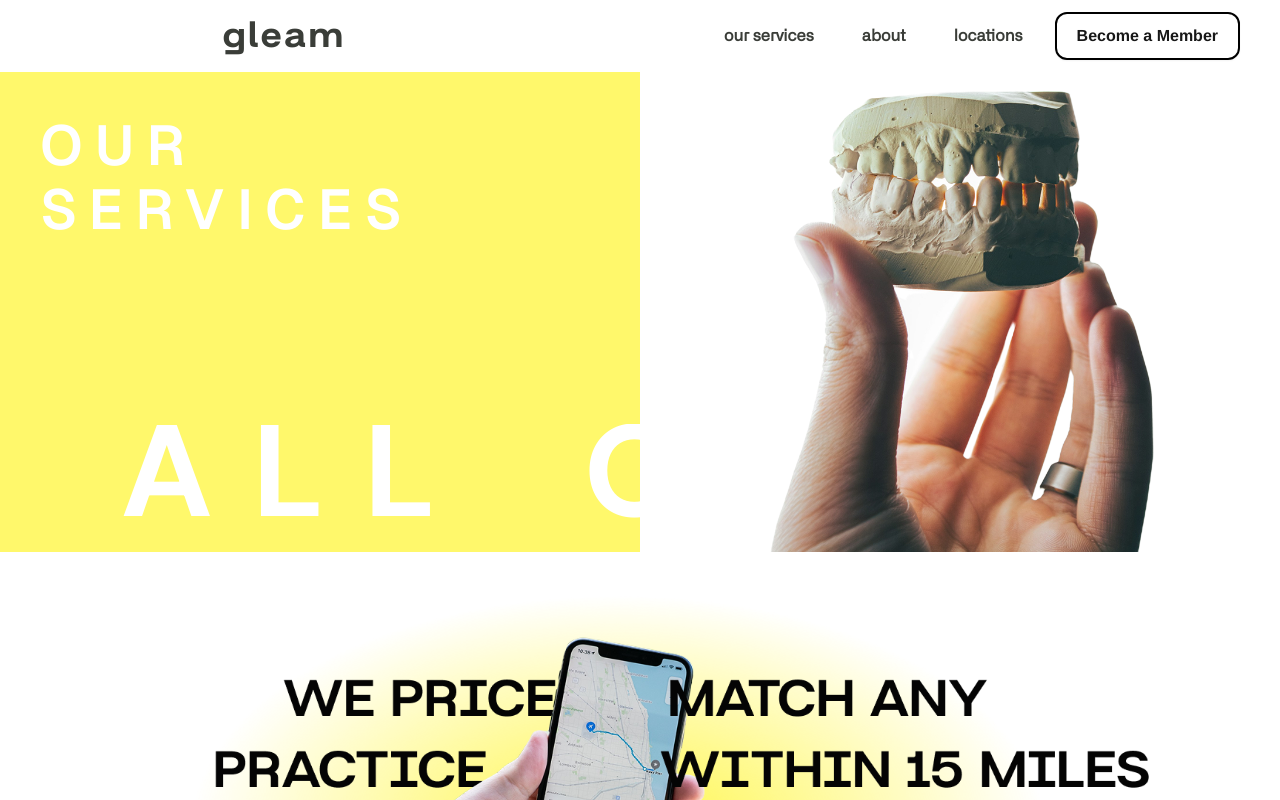
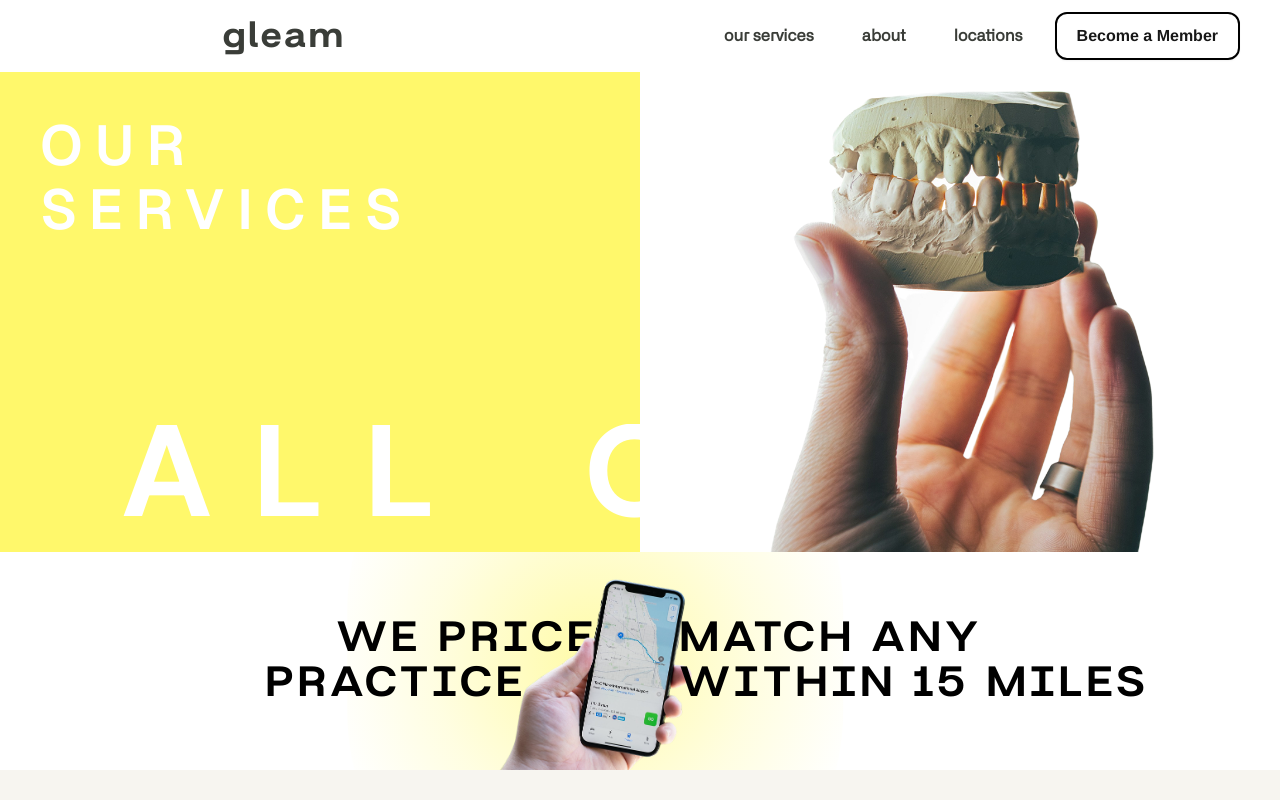
Before and after one commit to rohit-vue/Gleam, a Next.js app: page /services in a window 1280 px wide. Shown: the top 800 px of the page. Built offline with nearby package versions, Linux system fonts and the light colour scheme.

Commit message:
reverse the hero girl image, added space b/w the result text and remove the img and made the actual content at servicehero page

```diff
--- a/src/components/CatchEarlyResultsSection.tsx
+++ b/src/components/CatchEarlyResultsSection.tsx
@@ -87,13 +87,13 @@ export function CatchEarlyResultsSection() {
       >
         <h2
           id="results-heading"
-          className="pointer-events-none absolute left-1/2 top-2 z-0 w-full max-w-[100vw] -translate-x-1/2 select-none px-1 text-center text-[clamp(3rem,16vw,12.5rem)] font-bold uppercase leading-[0.82] tracking-[0.03em] text-black sm:top-1 sm:px-3 sm:leading-[0.84] sm:tracking-[0.05em] md:top-0 md:tracking-[0.065em] lg:leading-[0.85] lg:tracking-[0.08em]"
+          className="pointer-events-none absolute left-[calc(50%+0.1em)] top-2 z-0 w-full max-w-[100vw] -translate-x-1/2 select-none  text-center text-[clamp(3rem,16vw,12.5rem)] font-bold uppercase leading-[0.82] tracking-[0.03em] text-black sm:top-1   sm:leading-[0.84] sm:tracking-[0.05em] md:top-0  md:tracking-[0.065em]  lg:leading-[0.85] lg:tracking-[0.2em]"
         >
           Results
         </h2>
         <h2
           aria-hidden
-          className="pointer-events-none absolute left-1/2 top-2 z-20 w-full max-w-[100vw] -translate-x-1/2 select-none px-1 text-center text-[clamp(3rem,16vw,12.5rem)] font-bold uppercase leading-[0.82] tracking-[0.03em] text-black sm:top-1 sm:px-3 sm:leading-[0.84] sm:tracking-[0.05em] md:top-0 md:tracking-[0.065em] lg:leading-[0.85] lg:tracking-[0.08em]"
+          className="pointer-events-none absolute left-[calc(50%+0.1em)] top-2 z-20 w-full max-w-[100vw] -translate-x-1/2 select-none  text-center text-[clamp(3rem,16vw,12.5rem)] font-bold uppercase leading-[0.82] tracking-[0.03em] text-black sm:top-1   sm:leading-[0.84] sm:tracking-[0.05em] md:top-0  md:tracking-[0.065em]  lg:leading-[0.85] lg:tracking-[0.2em]"
         >
           <span className="text-transparent">R</span>
           <span>E</span>
--- a/src/components/Hero.tsx
+++ b/src/components/Hero.tsx
@@ -54,7 +54,7 @@ export function Hero() {
               className="ml-auto w-full max-lg:aspect-square lg:h-[632px] lg:max-w-[min(100%,580px)] xl:max-w-[640px]"
             />
             <div
-              className="absolute bottom-0 right-0 z-10 ml-auto flex w-full items-end lg:max-w-[min(100%,580px)] xl:max-w-[640px] -mr-[calc((100vw-min(100vw,80rem))/2+0.75rem)] sm:-mr-[calc((100vw-min(100vw,80rem))/2+1.5rem)]"
+              className="absolute bottom-0 right-0 z-10 ml-auto flex w-full items-end lg:max-w-[min(100%,580px)] xl:max-w-[640px]"
               role="img"
               aria-label="Woman holding a card"
             >
--- a/src/components/ServicesHero.tsx
+++ b/src/components/ServicesHero.tsx
@@ -58,15 +58,66 @@ export function ServicesHero() {
         </div>
       </div>
 
-      <div className="relative aspect-[1728/527] w-full overflow-hidden bg-white">
-        <Image
-          src="/assets/Price Match.png"
-          alt="We price match any practice within 15 miles"
-          fill
-          className="object-cover object-top"
-          sizes="100vw"
-          priority
-        />
+      <div
+        className="relative w-full overflow-hidden bg-white [--block-shift:1rem] [--line-size:0.8rem] [--line2-mt:0.1rem] [--phone-w:7.25rem] [--text-gap:0.25rem] min-h-[clamp(-6rem,34vw,57rem)] sm:[--block-shift:1.75rem] sm:[--line-size:1rem] sm:[--phone-w:9rem] sm:[--text-gap:0.35rem] md:[--block-shift:3.25rem] md:[--line-size:1.35rem] md:[--line2-mt:0.15rem] md:[--phone-w:11.5rem] md:[--text-gap:0.45rem] md:min-h-[clamp(1rem,22vw,57rem)] lg:min-h-[clamp(1rem,17vw,57rem)] lg:[--block-shift:clamp(-13rem,3.5vw,34.5rem)] lg:[--line-size:clamp(1.75rem,3.6vw,3.25rem)] lg:[--phone-w:15.5rem] lg:[--text-gap:0.35rem]"
+        aria-labelledby="price-match-heading"
+      >
+        <h2 id="price-match-heading" className="sr-only">
+          We price match any practice within 15 miles
+        </h2>
+
+        <div className="relative mx-auto min-h-[inherit] w-full max-w-6xl px-6 lg:px-10 xl:max-w-7xl xl:px-12">
+        <div className="absolute inset-0 -translate-x-[var(--block-shift)]">
+          {/* Layer 1: background glow */}
+          <div
+            aria-hidden
+            className="pointer-events-none absolute left-1/2 top-1/2 z-0 h-[calc(var(--phone-w)*2.4)] w-[calc(var(--phone-w)*2)] -translate-x-1/2 -translate-y-1/2 rounded-full bg-[radial-gradient(circle,rgba(255,248,107,0.6)_0%,rgba(255,248,107,0.2)_42%,transparent_70%)]"
+          />
+
+        {/* Layer 2: left text (lower z) */}
+        <div
+          aria-hidden
+          className="absolute bottom-0 left-0 right-[calc(43%+var(--phone-w)/2+var(--text-gap))] top-0 z-[1] flex flex-col justify-center items-end gap-[var(--line2-mt)] px-2 sm:px-4 md:px-6 lg:px-8"
+        >
+          <div className="lg:translate-x-[75px] md:translate-x-[58px] translate-x-[39px] text-right">
+            <p className="whitespace-nowrap font-britanica-black text-[length:var(--line-size)]  uppercase leading-[0.92] tracking-[0.05em] text-black sm:tracking-[0.07em] md:tracking-[0.09em] lg:tracking-[0.11em]">
+              WE PRICE
+            </p>
+          </div>
+          <div className="translate-x-[1.25em] text-right sm:translate-x-[2.75em] md:translate-x-[1.75em] lg:translate-x-[0.25em]">
+            <p className="whitespace-nowrap font-britanica-black text-[length:var(--line-size)]  uppercase leading-[0.92] tracking-[0.05em] text-black sm:tracking-[0.07em] md:tracking-[0.09em] lg:tracking-[0.11em]">
+              PRACTICE
+            </p>
+          </div>
+        </div>
+
+        {/* Layer 3: right text (higher z than left, still behind phone) */}
+        <div
+          aria-hidden
+          className="absolute bottom-0 left-[calc(42%+var(--phone-w)/2+var(--text-gap))] lg:left-[calc(44%+var(--phone-w)/2+var(--text-gap))] right-0 top-0 z-[20] flex flex-col justify-center items-start px-2 text-left sm:px-4 md:px-6 lg:px-8"
+        >
+          <p className="whitespace-nowrap font-britanica-black text-[length:var(--line-size)]  uppercase leading-[0.92] tracking-[0.05em] text-black sm:tracking-[0.07em] md:tracking-[0.09em] lg:tracking-[0.11em]">
+            MATCH ANY
+          </p>
+          <p className="mt-[var(--line2-mt)] whitespace-nowrap font-britanica-black text-[length:var(--line-size)]  uppercase leading-[0.92] tracking-[0.05em] text-black sm:tracking-[0.07em] md:tracking-[0.09em] lg:tracking-[0.11em]">
+            WITHIN 15 MILES
+          </p>
+        </div>
+
+        {/* Layer 4: phone image */}
+        <div className="pointer-events-none absolute inset-0 z-10 flex items-end justify-center">
+          <Image
+            src="/assets/phone.png"
+            alt=""
+            width={600}
+            height={900}
+            className="h-auto w-[var(--phone-w)] max-h-full object-contain object-bottom"
+            sizes="(max-width: 640px) 40vw, (max-width: 1024px) 30vw, 320px"
+            priority
+          />
+        </div>
+        </div>
+        </div>
       </div>
     </section>
   );
```
